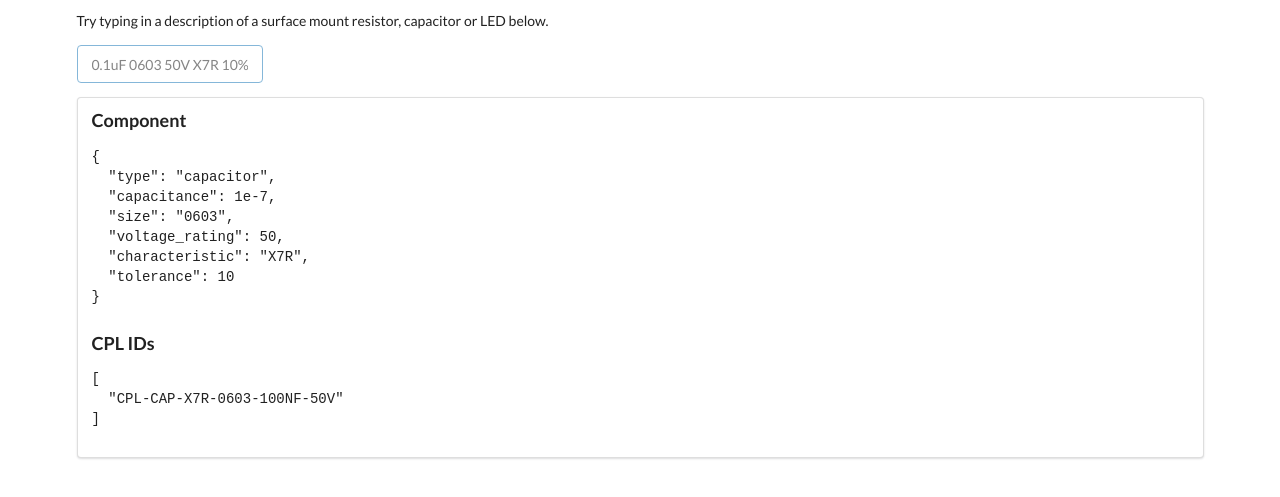
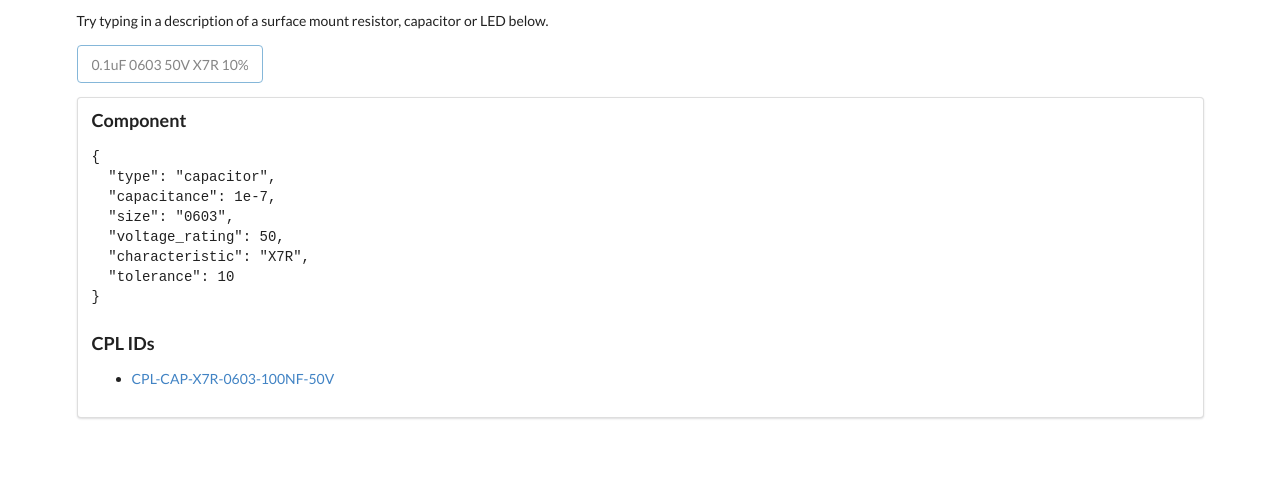
Before and after one commit to kitspace/electro-grammar, a website with bundled scripts: page docs/index.html in a window 1280 px wide. Shown: the part 165-662 px from the top of the page. Built offline with nearby package versions, Linux system fonts and the light colour scheme.

Commit message:
Add CPL links to demo

```diff
--- a/docs/bundle.js
+++ b/docs/bundle.js
@@ -11,7 +11,19 @@ var cplids    = document.getElementById('cplids')
 function setOutput() {
   var c = parse(input.value || input.placeholder)
   component.innerHTML = JSON.stringify(c, null, 2)
-  cplids.innerHTML    = JSON.stringify(matchCPL(c), null, 2)
+  var cplParts = matchCPL(c)
+  while (cplids.hasChildNodes()) {
+      cplids.removeChild(cplids.lastChild);
+  }
+  cplParts.forEach(function(p) {
+    var li = document.createElement('li')
+    var a = document.createElement('a')
+    a.href = 'https://octopart.com/common-parts-library#' + p
+    a.appendChild(document.createTextNode(p))
+    li.appendChild(a)
+    cplids.appendChild(li)
+  })
+
 }
 
 setOutput()
--- a/docs/index.html
+++ b/docs/index.html
@@ -42,7 +42,7 @@
             <h3 class="ui header">Component</h3>
             <pre id='component'></pre>
             <h3 class="ui header">CPL IDs</h3>
-            <pre id='cplids'></pre>
+            <ul id='cplids'></ul>
         </div>
         <script src='bundle.js'></script>
     </body>
```
Also changed, not shown: docs/index.js (+13 -1 lines).
